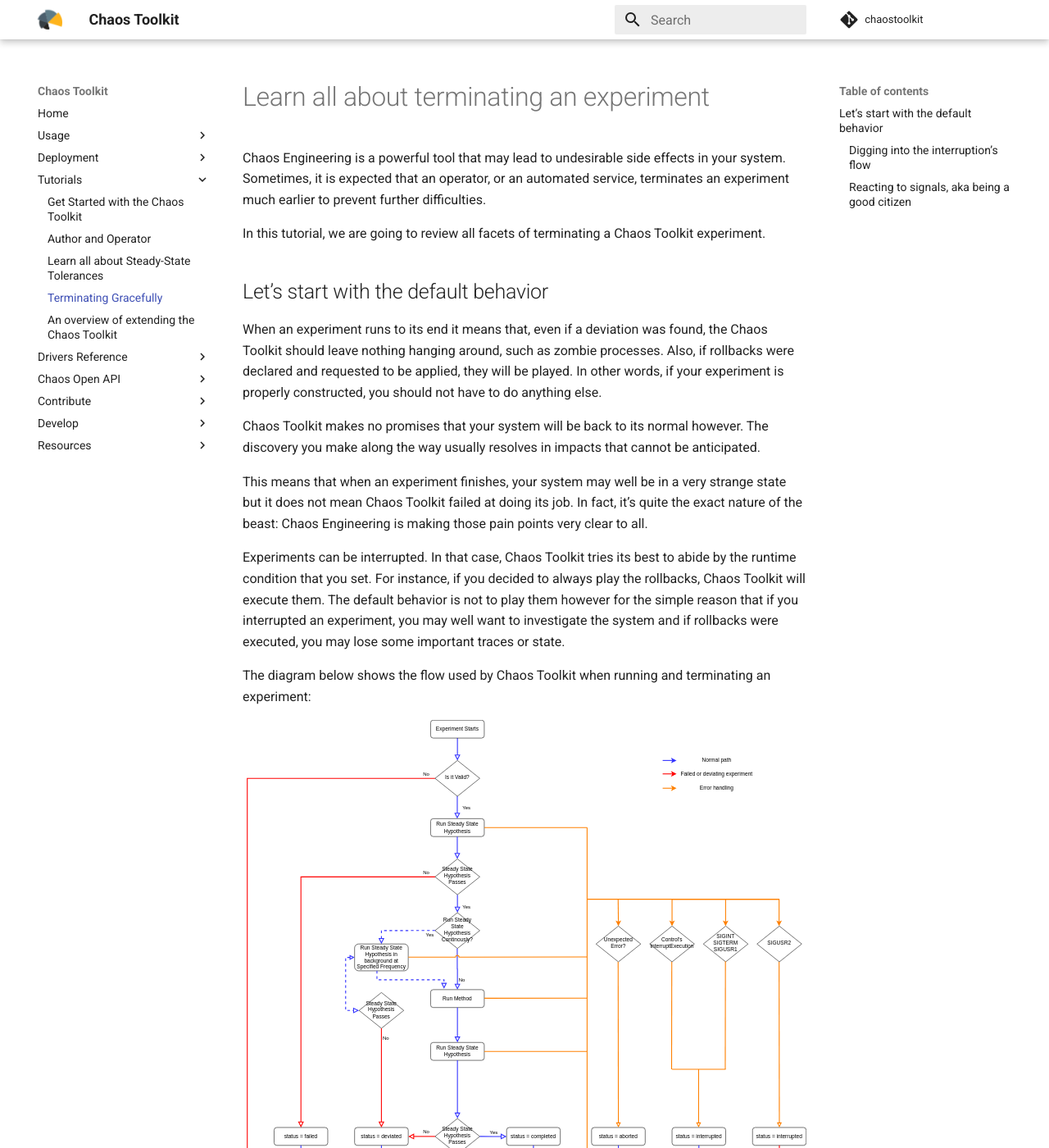
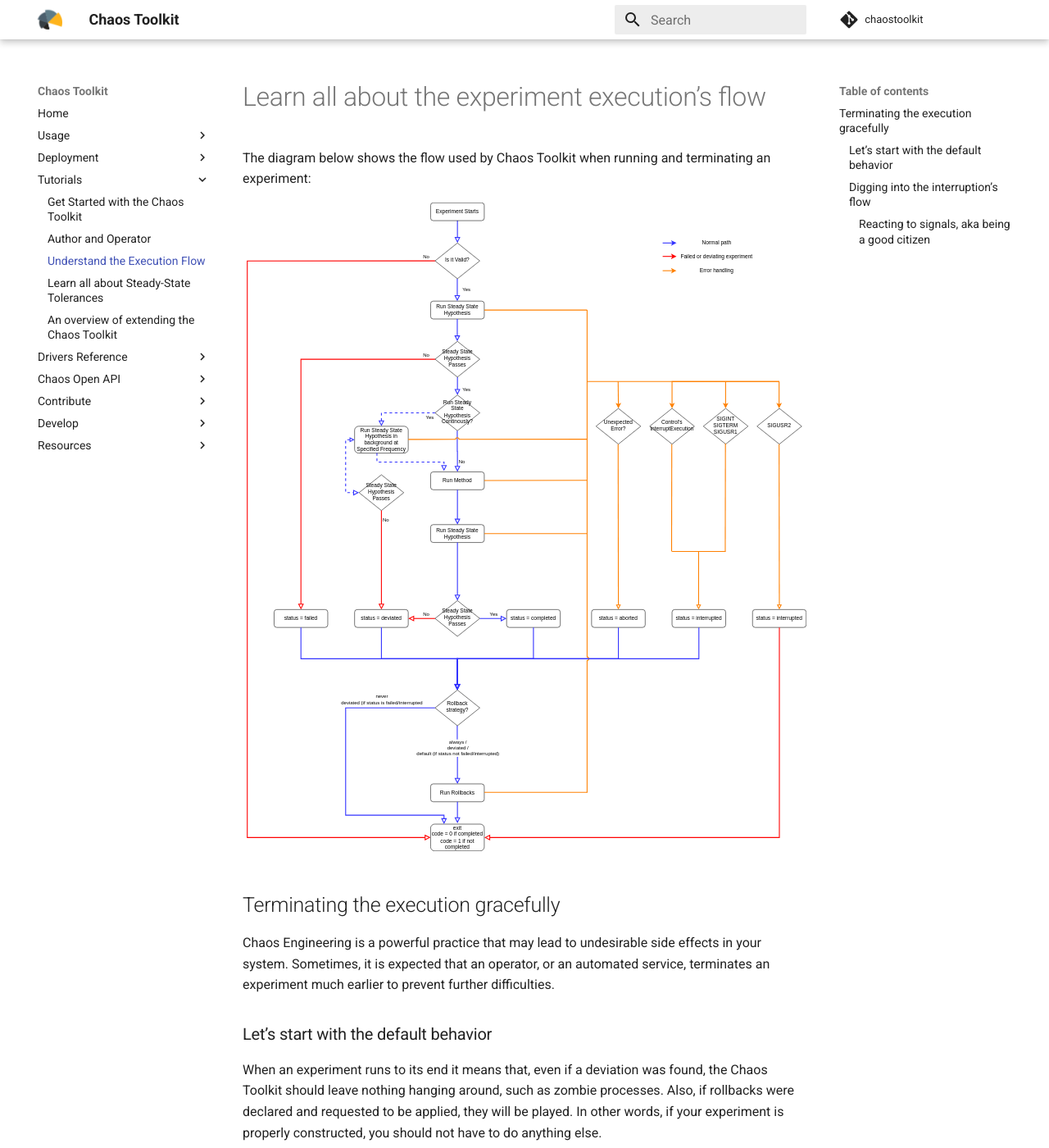
Before and after one commit to chaostoolkit/chaostoolkit-documentation, an MkDocs documentation site: the page built from sources/reference/tutorials/run-flow.md, in a window 1280 px wide and 1400 px high. Shown: the whole window at 82% size. Built offline with MkDocs 1.6.1 and Material for MkDocs 9.7.7, drawn with Linux system fonts in a browser that asks for light colours; comment, search, counter and statistics services are not loaded.

Commit message:
Rename
Signed-off-by: Sylvain Hellegouarch <sh@defuze.org>

```diff
--- a/mkdocs.yml
+++ b/mkdocs.yml
@@ -75,8 +75,8 @@
 - Tutorials:
     - Get Started with the Chaos Toolkit: reference/tutorial.md
     - Author and Operator: reference/tutorials/authoring_operating.md
+    - Understand the Execution Flow: reference/tutorials/run-flow.md
     - Learn all about Steady-State Tolerances: reference/tutorials/tolerance.md
-    - Terminating Gracefully: reference/tutorials/terminate.md
     - An overview of extending the Chaos Toolkit: reference/tutorials/extend.md
 - Drivers Reference:
     - Overview: drivers/overview.md
--- a/sources/reference/tutorials/terminate.md
+++ b/sources/reference/tutorials/run-flow.md
@@ -1,13 +1,21 @@
-# Learn all about terminating an experiment
+# Learn all about the experiment execution's flow
 
-Chaos Engineering is a powerful tool that may lead to undesirable side effects
-in your system. Sometimes, it is expected that an operator, or an automated
-service, terminates an experiment much earlier to prevent further difficulties.
+The diagram below shows the flow used by Chaos Toolkit when running
+and terminating an experiment:
 
-In this tutorial, we are going to review all facets of terminating a Chaos
-Toolkit experiment.
 
-## Let's start with the default behavior
+![](../../static/images/ctk.flow.svg)
+
+
+## Terminating the execution gracefully
+
+Chaos Engineering is a powerful practice that may lead to undesirable side
+effects in your system. Sometimes, it is expected that an operator, or an
+automated service, terminates an experiment much earlier to prevent
+further difficulties.
+
+
+### Let's start with the default behavior
 
 When an experiment runs to its end it means that, even if a deviation was
 found, the Chaos Toolkit should leave nothing hanging around, such as zombie
@@ -31,12 +39,6 @@
 interrupted an experiment, you may well want to investigate the system and if
 rollbacks were executed, you may lose some important traces or state.
 
-The diagram below shows the flow used by Chaos Toolkit when running
-and terminating an experiment:
-
-
-![](../../static/images/ctk.flow.svg)
-
 ### Digging into the interruption's flow
 
 When the Chaos Toolkit receives a signal, it starts the
@@ -54,7 +56,7 @@
 * When the signal is caught during the rollbacks, remaining actions are not
   played and the experiment finishes.
 
-### Reacting to signals, aka being a good citizen
+#### Reacting to signals, aka being a good citizen
 
 The Chaos Toolkit knows it makes operators confident it will act appropriately
 upon receiving a variety of [signals][]. It supports therefore the following
```
